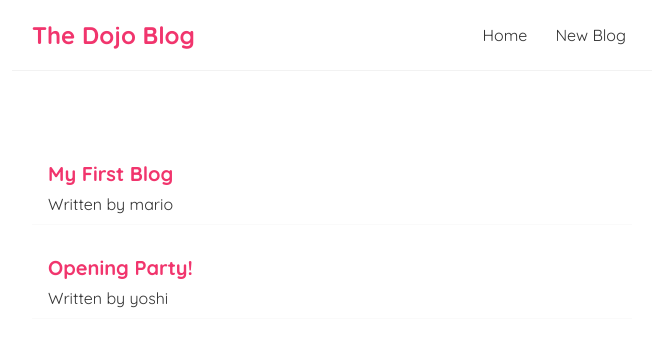
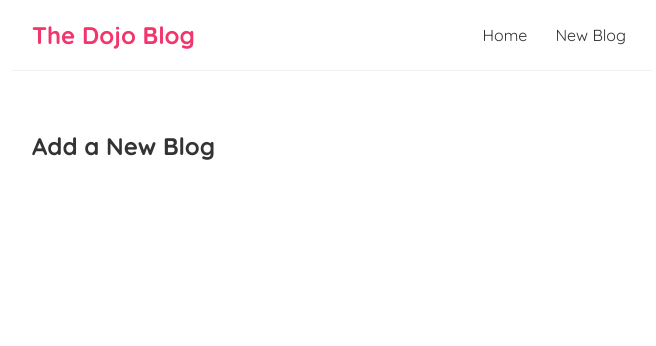
Before and after one commit to dataGriff/react_intro, a React (Create React App) app in the folder app/dojo-blog/: page /create in a window 1280 px wide. Shown: the top 346 px of the page, without its empty margins (308-964 px from the left). Built offline with nearby package versions, Linux system fonts and the light colour scheme; data requests are answered from the project's data file.

Commit message:
done abort controller

```diff
--- a/app/dojo-blog/package.json
+++ b/app/dojo-blog/package.json
@@ -8,6 +8,7 @@
     "@testing-library/user-event": "^13.5.0",
     "react": "^18.2.0",
     "react-dom": "^18.2.0",
+    "react-router-dom": "^5.3.4",
     "react-scripts": "5.0.1",
     "web-vitals": "^2.1.4"
   },
--- a/app/dojo-blog/src/App.js
+++ b/app/dojo-blog/src/App.js
@@ -2,16 +2,27 @@
 //import './App.css';
 import Navbar from './Navbar'
 import Home from './Home'
+import { BrowserRouter as Router, Route, Switch } from 'react-router-dom';
+import Create from './Create';
 
 function App() {
 
   return (
-    <div className="App">
-       <Navbar/>
+    <Router>
+      <div className="App">
+        <Navbar />
         <div className="content">
-          <Home />
+          <Switch>
+            <Route exact path="/">
+              <Home />
+            </Route>
+            <Route path="/create">
+              <Create />
+            </Route>
+          </Switch>
         </div>
-    </div>
+      </div>
+    </Router>
   );
 }
 
--- a/app/dojo-blog/src/BlogList.js
+++ b/app/dojo-blog/src/BlogList.js
@@ -1,13 +1,10 @@
-const BlogList = ({ blogs, title }) => {
-
+const BlogList = ({ blogs }) => {
     return (
-
       <div className="blog-list">
-            <h2>{title}</h2>
-            {blogs.map((blog) => (
-                <div className="blog-preview" key={blog.id}>
-                    <h2>{blog.title}</h2>
-                    <p>Written by {blog.author}</p>
+        {blogs.map(blog => (
+          <div className="blog-preview" key={blog.id} >
+            <h2>{ blog.title }</h2>
+            <p>Written by { blog.author }</p>
           </div>
         ))}
       </div>
--- /dev/null
+++ b/app/dojo-blog/src/Create.js
@@ -0,0 +1,9 @@
+const Create = () => {
+    return (
+        <div className="create">
+            <h2>Add a New Blog</h2>
+        </div>
+     );
+}
+
+export default Create;
--- a/app/dojo-blog/src/Home.js
+++ b/app/dojo-blog/src/Home.js
@@ -1,21 +1,14 @@
-import { useEffect, useState } from "react";
 import BlogList from "./BlogList";
+import useFetch from "./useFetch";
 
 const Home = () => {
-    const [blogs, setBlogs] = useState(null)
 
-    useEffect(() => {
-        fetch('http://localhost:8000/blogs')
-            .then(res => {
-                return res.json();
-            })
-            .then(data => {
-                setBlogs(data);
-            })
-    }, [])
+    const {data: blogs, isPending, error} = useFetch('http://localhost:8000/blogs')
 
     return (
         <div className="home">
+            {error && <div>{error}</div>}
+            {isPending && <div>Loading...</div>}
             {blogs && <BlogList blogs={blogs} />}
         </div>
     );
--- a/app/dojo-blog/src/Navbar.js
+++ b/app/dojo-blog/src/Navbar.js
@@ -1,10 +1,12 @@
+import { Link } from 'react-router-dom'
+
 const Navbar = () => {
     return (
         <nav className="navbar">
             <h1>The Dojo Blog</h1>
             <div className="links">
-                <a href="/">Home</a>
-                <a href="/create" >New Blog</a>
+                <Link to="/">Home</Link>
+                <Link to="/create" >New Blog</Link>
             </div>
         </nav>
      );
--- /dev/null
+++ b/app/dojo-blog/src/useFetch.js
@@ -0,0 +1,44 @@
+import { useEffect, useState } from "react";
+
+// This is a custom hook we made
+const useFetch = (url) => {
+    // state
+    const [data, setData] = useState(null);
+    const [isPending, setIsPending] = useState(true);
+    const [error, setError] = useState(null);
+
+    useEffect(() => {
+        const abortCont = new AbortController();
+
+        setTimeout(() => {
+            fetch(url, { signal: abortCont.signal })
+                .then(res => {
+                    if (!res.ok) { // error coming back from server
+                        throw Error('could not fetch the data for that resource');
+                    }
+                    return res.json();
+                })
+                .then(data => {
+                    setIsPending(false);
+                    setData(data);
+                    setError(null);
+                })
+                .catch(err => {
+                    // auto catches network / connection error
+                    if (err.name === 'AbortError') {
+                        console.log('fetch aborted');
+                    }
+                    else {
+                        setIsPending(false);
+                        setError(err.message);
+                    }
+                })
+        }, 1000);
+
+        return () => abortCont.abort();
+    }, [url]);
+
+    return { data, isPending, error }
+}
+
+export default useFetch;
```
Also changed, not shown: 2 other files (tests, documents, lock files or other folders). Lines whose indentation alone changed are shown as unchanged.
